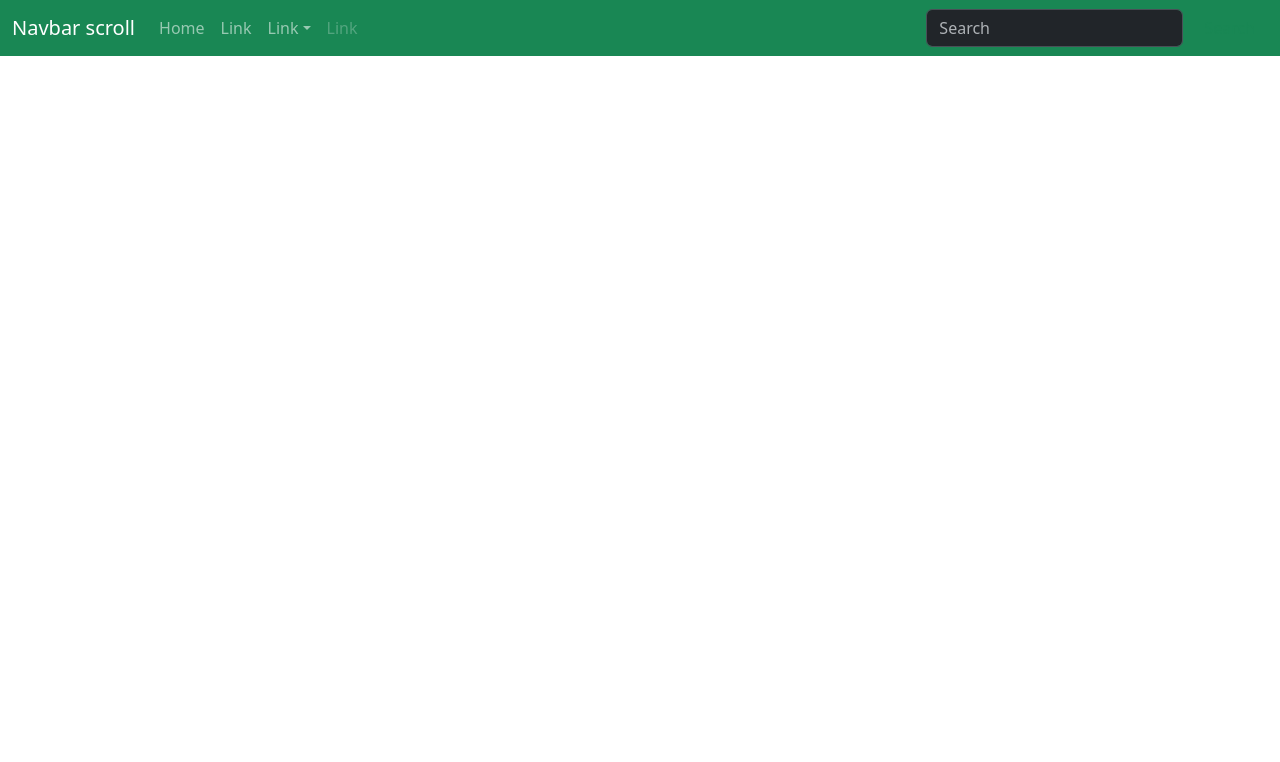
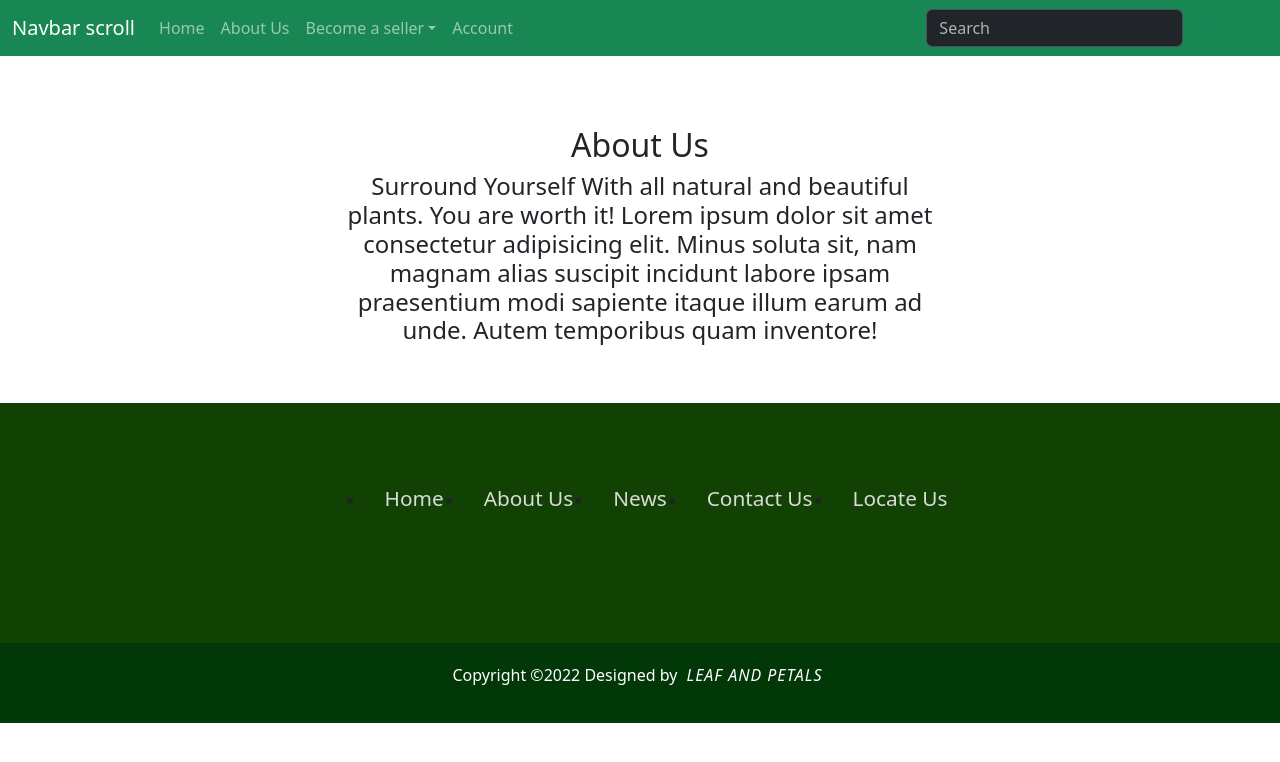
Before and after one commit to Rofiatmuritala/AgroMarketPlace, a React (Vite) app: page /about in a window 1280 px wide. Shown: the top 762 px of the page. Built offline with nearby package versions, Linux system fonts and the light colour scheme.

Commit message:
new agro changes

```diff
--- a/src/App.css
+++ b/src/App.css
@@ -0,0 +1,238 @@
+
+.about-section {
+    padding-top: 70px;
+    padding-bottom: 50px;
+  }
+
+  .about-text {
+    min-height: 1px;
+    padding-right: 15px;
+    padding-left: 15px;
+    width: 50%;
+    margin: auto;
+    line-height: 22px;
+    text-align: center;
+  }
+
+  .about-text h3 {
+    padding: 12px;
+    font-size: 18px;
+
+  }
+  /* .footer-section{
+    padding: 4rem 4rem;
+}
+
+
+.footer{
+    background-color: rgb(14, 61, 14);
+}
+
+
+.footer{
+    display: flex;
+    flex-direction: column;
+}
+
+
+.footer-link{
+    display: flex;
+    justify-content: space-between;
+    align-items: flex-start;
+    flex-direction: row;
+    flex-wrap: wrap;
+    width: 100%;
+    text-align: left;
+    margin-bottom: 2rem;
+    color: white;
+}
+
+
+.footer-link_div{
+    width: 150px;
+    margin: 1rem;
+    display: flex;
+    justify-content: flex-start;
+    flex-direction: column;
+    color: white;
+}
+
+
+.footer-link a {
+    color: white;
+    text-decoration: none;
+}
+
+
+.socialicon{
+    display: flex;
+    flex-direction: row;
+}
+
+
+.socialicon a{
+    width: 80%;
+}
+
+
+.footer-link_div h4{
+    font-size: 14px;
+    line-height: 15px;
+    margin: 0.5rem 0;
+    cursor: pointer;
+}
+
+.footer-link_div ul li{
+   text-decoration: none;
+
+
+}
+
+
+.footer-below{
+    display: flex;
+    flex-direction: row;
+    justify-content: space-between;
+    margin-top: 0.2rem;
+    margin-bottom: 10px;
+    justify-content: center;
+}
+
+
+.footer-below-link{
+    display: flex;
+    flex-direction: row;
+}
+
+
+.footer-below-link p{
+    font-size: 1.3px;
+    line-height: 15px;
+    margin-left: 2rem;
+    color: white;
+    font-weight: 600;
+}
+
+
+hr{
+    color: white;
+    width: 100%;
+}
+
+
+.footer-copyright p{
+    font-size: 13px;
+    line-height: 15px;
+    color: white;
+    font-weight: 600;
+    text-align: center;
+}
+
+
+
+@media screen and (max-width:850px) {
+    .footer_heading h1{
+        font-size: 44px;
+        line-height: 50px;
+    }
+}
+
+
+@media screen and (max-width:550px) {
+    .footer-heading h1{
+        font-size: 34px;
+        line-height: 42px;
+    }
+
+
+    .footer-links div{
+        margin: 1rem 0;
+    }
+
+    .footer-btn p{
+        font-size: 14px;
+        line-height: 20px;
+    }
+
+    .footer-below{
+        flex-direction: column;
+        justify-content: left;
+    }
+
+    .footer-below-links{
+        margin-left: 0rem;
+        margin-top: 1rem;
+    }
+}
+.copyright{
+    text-align: center;
+} */
+.footer {
+    background-color: rgb(17, 66, 4);
+  }
+  .footer-container{
+    width: 100%;
+    height: 30vh;
+    padding: 50px 0 30px 20px;
+  }
+  .social-icons{
+    display: flex;
+    justify-content: center;
+  }
+  .social-icons a{
+    text-decoration: none;
+    padding: 10px;
+    background-color: #2f4e31;
+    margin: 10px;
+    border-radius: 50%;
+  }
+  .social-icons a i{
+    font-size: 2em;
+    color: #ffffff;
+    opacity: 0.9;
+  }
+  .social-icons a:hover i{
+    color: #023808;
+    transition: 0.5s;
+  }
+  .social-icons a:hover i{
+    color: #000000;
+    transition: o.5;
+  }
+  .footernav li{
+    margin: 30px 0;
+    text-decoration: none;
+  }
+  .footernav ul{
+    display: flex;
+    justify-content: center;
+    text-decoration: none;
+  }
+  .footernav ul li a{
+    color: #dadada;
+    margin: 20px;
+    text-decoration: none;
+    font-size: 1.3em;
+    opacity: 0 7;
+    transition: 0.5;
+  }
+  .footernave ul li a:hover{
+    opacity: 1;
+  }
+  .footer-bottom{
+    background-color: #023808;
+    padding: 20px;
+    text-align: center;
+  }
+  .footer-bottom p{
+    color: white;
+  }
+  .designer{
+    opacity: 0 7;
+    text-transform: uppercase;
+    letter-spacing: 1px;
+    font-weight: 400;
+    margin: 0px 5px;
+    font-style: italic;
+    color: white;
+  }
--- a/src/App.jsx
+++ b/src/App.jsx
@@ -6,11 +6,14 @@ import HomePage from "./pages/HomePage";
 import RegisterPage from "./pages/RegisterPage";
 import { ToastContainer } from "react-toastify";
 import "react-toastify/dist/ReactToastify.css";
+import AboutPage from "./pages/AboutPage";
+import FooterComponent from "./components/FooterComponent";
 
 function App() {
   return (
     <>
       <NavbarComponent />
+      {/* <FooterComponent/> */}
       <ToastContainer />
 
       {/* This is to define or tell us all the routes we have on our website */}
@@ -21,6 +24,8 @@ function App() {
           {/* <Route path="/products" element={<ProductsPage />} /> */}
           {/* <Route path="/login" element={<LoginPage />} /> */}
           <Route path="/register" element={<RegisterPage />} />
+          <Route path="/about" element={<AboutPage />} />
+
           {/* <Route path="/dashboard" element={<DashboardPage />} /> */}
         </Routes>
       </BrowserRouter>
--- /dev/null
+++ b/src/components/AboutComponent.jsx
@@ -0,0 +1,21 @@
+
+
+function AboutComponent() {
+    return(
+        <section class="about-section">
+        <div class="about-text">
+
+            <div class="aboutSection_text">
+                <h2>About Us</h2>
+
+
+            <h4>Surround Yourself With all natural and beautiful plants. You are worth it! Lorem ipsum dolor sit amet consectetur adipisicing elit. Minus soluta sit, nam magnam alias suscipit incidunt labore ipsam praesentium modi sapiente itaque illum earum ad unde. Autem temporibus quam inventore!</h4>
+            </div>
+        </div>
+    </section>
+
+
+    )
+};
+
+export default AboutComponent;
--- /dev/null
+++ b/src/components/FooterComponent.jsx
@@ -0,0 +1,112 @@
+import React from "react";
+
+function FooterComponent() {
+    return (
+        // <div className="footer">
+        //     <div className="footer-section">
+        //         <div className="footer-link">
+        //             <div className="footer-link-div">
+        //                 <h4>Customer Services </h4>
+        //                 <a href="/account setting">
+        //                     <p>Account Setting</p>
+        //                 </a>
+        //                 <a href="/connect wallet">
+        //                     <p>Connect Wallet</p>
+        //                 </a>
+        //                 <a href="/help center">
+        //                     <p>Help Center </p>
+        //                 </a>
+        //                 <a href="/subscribtion">
+        //                     <p>Subscribtion</p>
+        //                 </a>
+        //             </div>
+        //             <div className="footer-link-div">
+        //                 <h4>Contact Us </h4>
+
+
+
+        //                 <a href="/sign up">
+        //                     <p>Sign Up</p>
+        //                 </a>
+        //                 <a href="/sign in">
+        //                     <p>Sign In</p>
+        //                 </a>
+        //                 <a href="/blog">
+        //                     <p>Blog</p>
+        //                 </a>
+        //             </div>
+        //             <div className="footer-link-div">
+        //                 <h4>About Us </h4>
+        //                     <p>Testimonials</p>
+        //                     <p>FAQ</p>
+
+        //             </div>
+        //             <div>
+        //                 <h4>Find Us On</h4>
+        //                 <div class="socialicon">
+        //                     <a href="q"><i class="fa-brands fa-facebook"></i></a>
+        //                     <a href=""><i class="fa-brands fa-instagram"></i></a>
+        //                     <a href=""><i class="fa-brands fa-twitter"></i></a>
+        //                     <a href=""><i class="fa-brands fa-google-plus"></i></a>
+        //                     <a href=""><i class="fa-brands fa-youtube"></i></a>
+        //                 </div>
+        //             </div>
+        //         </div>
+
+
+        //         <hr></hr>
+
+
+        //         <div className="footer-below">
+        //             <div className="footer-copyright">
+
+        //                 <div className="footer-below-link">
+        //                     <a href="/terms"><div><p>Terms & Conditions</p></div></a>
+        //                     <a href="/privacy"><div><p>Privacy</p></div></a>
+        //                     <a href="/security"><div><p>Security</p></div></a>
+        //                 </div>
+        //                 <div>
+        //                 <p className="copyright">
+        //                     Copyright {new Date().getFullYear()}. All rights reserved.
+
+        //                 </p>
+        //                 </div>
+        //             </div>
+        //         </div>
+        //     </div>
+        // </div>
+<footer class="footer">
+    <div class="footer-container">
+
+
+            <div class="footernav">
+                <ul>
+                    <li>
+                        <a href="">Home</a>
+                    </li>
+                    <li>
+                        <a href="">About Us</a>
+                    </li>
+                    <li>
+                        <a href="">News</a>
+                    </li>
+                    <li>
+                        <a href="">Contact Us</a>
+                    </li>
+                    <li>
+                        <a href="">Locate Us</a>
+                    </li>
+                </ul>
+            </div>
+
+        </div>
+        <div class="footer-bottom">
+            <p>Copyright &copy;2022 Designed by <span class="designer">Leaf and Petals</span></p>
+        </div>
+
+
+</footer>
+    )
+};
+
+export default FooterComponent;
--- a/src/components/NavbarComponent.jsx
+++ b/src/components/NavbarComponent.jsx
@@ -18,19 +18,19 @@ function NavbarComponent() {
             navbarScroll
           >
             <Nav.Link href="#action1">Home</Nav.Link>
-            <Nav.Link href="#action2">Link</Nav.Link>
-            <NavDropdown title="Link" id="navbarScrollingDropdown">
-              <NavDropdown.Item href="#action3">Action</NavDropdown.Item>
+            <Nav.Link href="#action2">About Us</Nav.Link>
+            <NavDropdown title="Become a seller" id="navbarScrollingDropdown">
+              <NavDropdown.Item href="#action3">Create and account</NavDropdown.Item>
               <NavDropdown.Item href="#action4">
-                Another action
+                Seller's Dashboard
               </NavDropdown.Item>
               <NavDropdown.Divider />
               <NavDropdown.Item href="#action5">
-                Something else here
+                Log out
               </NavDropdown.Item>
             </NavDropdown>
-            <Nav.Link href="#" disabled>
-              Link
+            <Nav.Link href="#">
+              Account
             </Nav.Link>
           </Nav>
           <Form className="d-flex">
--- /dev/null
+++ b/src/pages/AboutPage.jsx
@@ -0,0 +1,18 @@
+import React from "react";
+import FooterComponent from "../components/FooterComponent";
+import AboutComponent from "../components/AboutComponent";
+
+
+function AboutPage () {
+    return(
+        <div>
+            <>
+            <AboutComponent/>
+            <FooterComponent/>
+            </>
+        </div>
+    )
+
+    };
+
+    export default AboutPage;
--- a/src/pages/HomePage.jsx
+++ b/src/pages/HomePage.jsx
@@ -1,6 +1,8 @@
 import React from "react";
 import NavbarComponent from "../components/NavbarComponent";
 import HeroComponent from "../components/HeroComponent";
+import AboutComponent from "../components/AboutComponent";
+import FooterComponent from "../components/FooterComponent";
 
 function HomePage() {
   return (
@@ -8,6 +10,8 @@ function HomePage() {
       <>
         {/* <NavbarComponent /> */}
         <HeroComponent />
+        <AboutComponent />
+        <FooterComponent />
       </>
     </div>
   );
```
